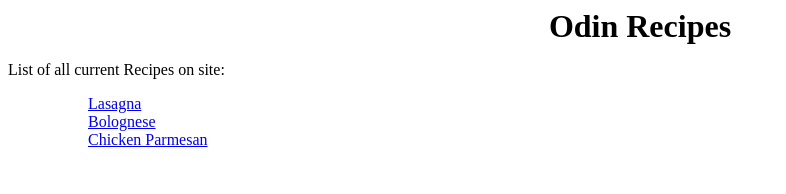
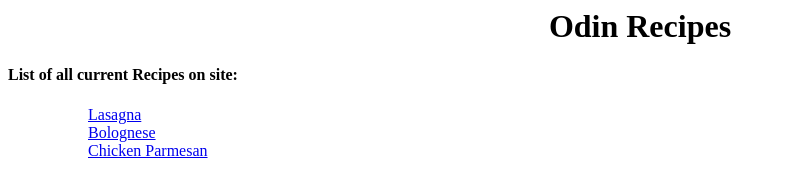
Before and after one commit to Arcanedarkness/odin-recipes, a plain HTML site: page index.html in a window 1280 px wide. Shown: the whole page, without its empty margins (0-786 px from the left). Drawn offline with Linux system fonts and the light colour scheme.

Commit message:
Add class to main subheading

```diff
--- a/index.html
+++ b/index.html
@@ -8,7 +8,7 @@
 </head>
 <body>
     <h1 id="title">Odin Recipes</h1>
-    <p>List of all current Recipes on site:</p>
+    <h4 class="heading-index">List of all current Recipes on site:</h4>
 
     <ol>
         <ul><a href="./recipes/worlds-best-lasagna.html">Lasagna</a></ul>
```
